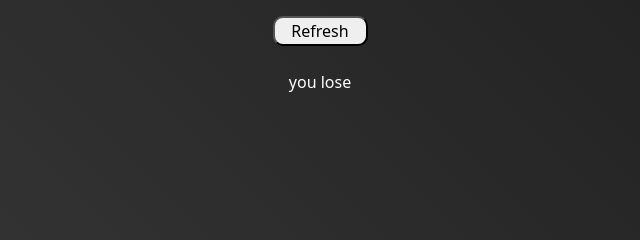
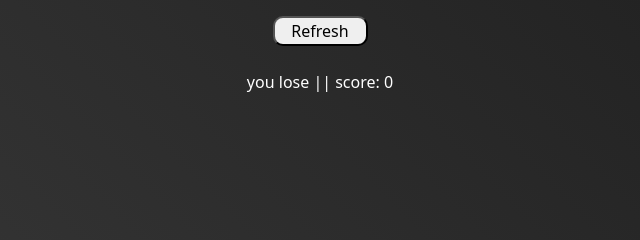
Before and after one commit to 224jfarrell/simon, a plain HTML site: page index.html in a window 1280 px wide. Both pictures are taken after a click on the button 313 px from the left and 465 px from the top of the page. Shown: the part 538-778 px from the top of the page, 320-960 px from the left. Drawn offline with nearby package versions, Linux system fonts and the light colour scheme.

Commit message:
style update

```diff
--- a/script.js
+++ b/script.js
@@ -170,7 +170,7 @@ function check(input){
         roundList.push(expectedInput);
         nextRound();
     } else {
-        scoreText.innerText = "you lose"
+        scoreText.innerText = `you lose || score: ${score}`;
         disable();
         document.getElementById("start").innerText = "Refresh";
         document.getElementById("start").disabled = false;
--- a/style.css
+++ b/style.css
@@ -71,15 +71,12 @@ body{
     border: none;
 }
 
-#start, #score {
-    width: 95px;
-    display: block;
-}
-
 #score {
     color: white;
 }
 
 #start {
     border-radius: 10px;
+    width: 95px;
+    display: block;
 }
```
